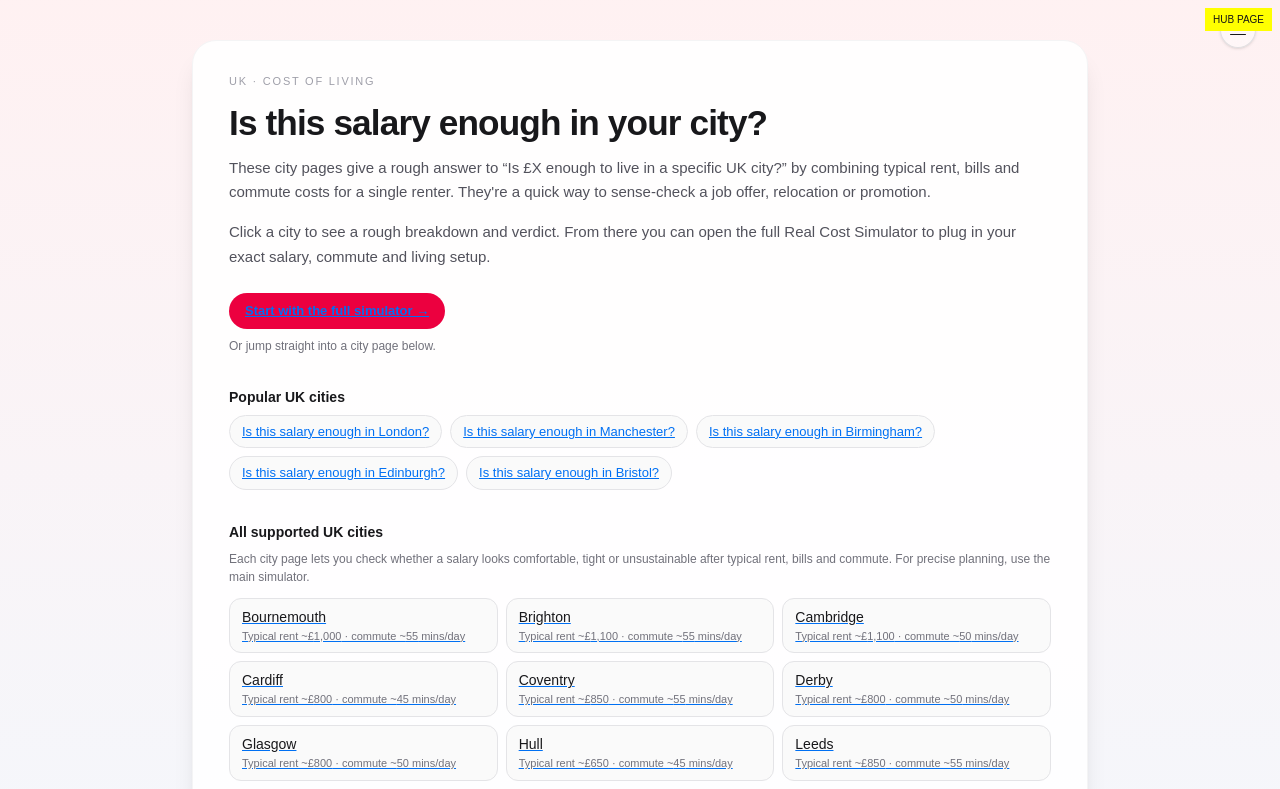
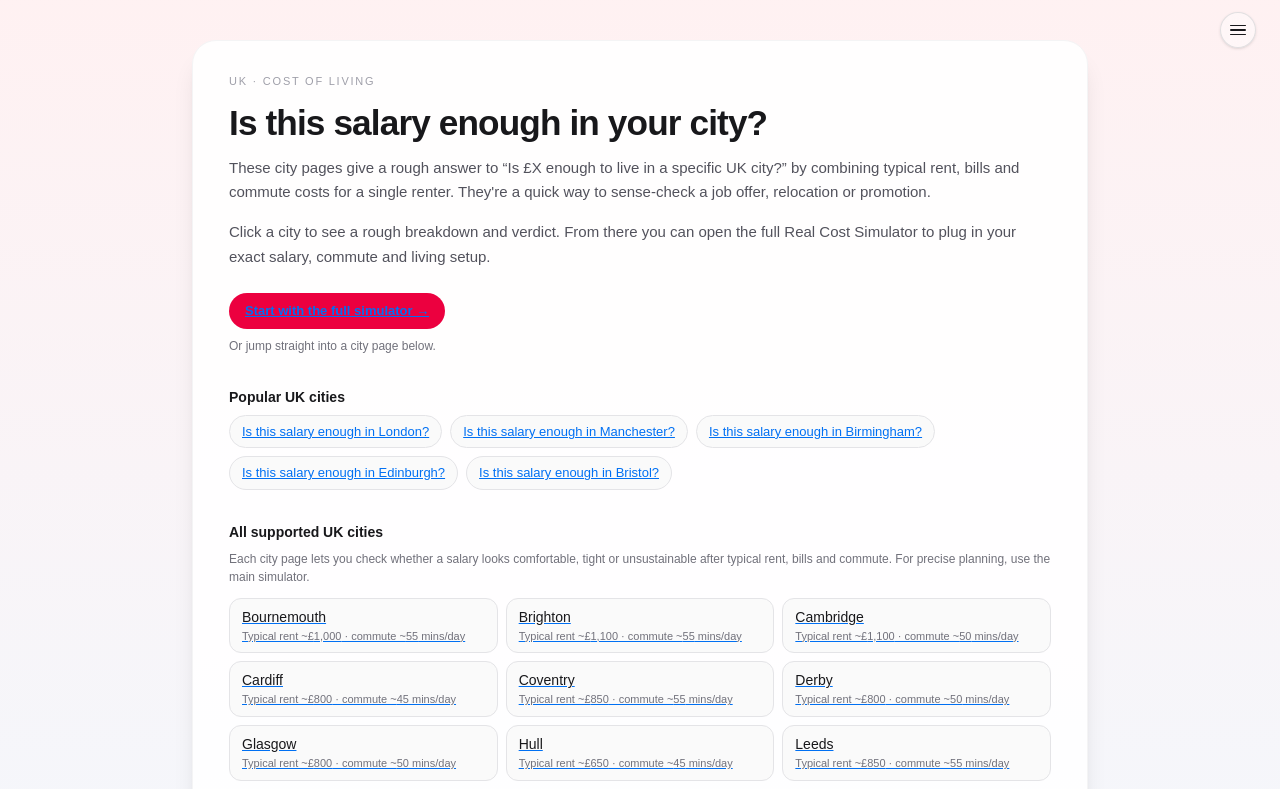
Before and after one commit to bendover19/real-cost-sim, a Next.js app: page /enough in a window 1280 px wide. Shown: the top 789 px of the page. Built offline with nearby package versions, Linux system fonts and the light colour scheme.

Commit message:
Update page.tsx

```diff
--- a/app/enough/page.tsx
+++ b/app/enough/page.tsx
@@ -29,9 +29,6 @@ export default function EnoughHubPage() {
   return (
     <main className="min-h-screen flex justify-center items-start bg-gradient-to-b from-rose-50 to-sky-50 px-4 py-10">
       <section className="w-full max-w-4xl">
-        <div style={{ position: "fixed", top: 8, right: 8, zIndex: 9999, background: "yellow", padding: "4px 8px", fontSize: 10 }}>
-  HUB PAGE
-</div>
 
         <div className="rounded-3xl bg-white/95 shadow-xl border border-zinc-100 px-6 py-7 md:px-9 md:py-8">
           <p className="text-[11px] uppercase tracking-[0.16em] text-zinc-400 mb-3">
```
